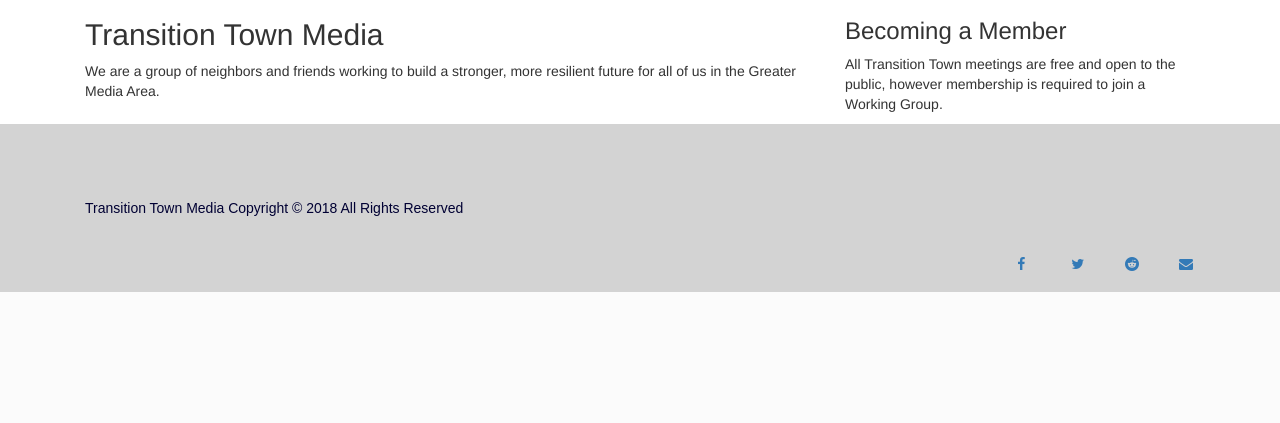
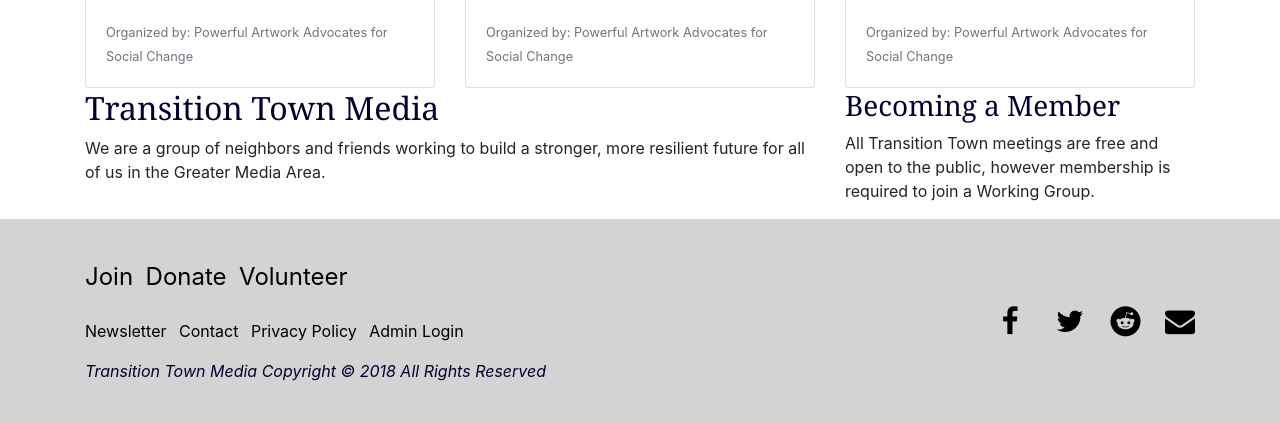
Before and after one commit to LoriImbesi/ttm-website-project, a PHP site: page / in a window 1280 px wide. Shown: the part 1117-1540 px from the top of the page. Before the commit the page ends 1409 px from the top, so only its background shows below. Run offline with PHP 8.4, Linux system fonts and the light colour scheme; some libraries are stand-ins or nearby versions.

Commit message:
Update structure and styling for footer

```diff
--- a/includes/footer.php
+++ b/includes/footer.php
@@ -1,42 +1,37 @@
 <div id="footer">
     <footer>
-        <!--                    <div class="float-sm-left">Float left on viewports sized SM (small) or wider</div><br>
+        <!--
+            <div class="float-sm-left">Float left on viewports sized SM (small) or wider</div><br>
             <div class="float-md-left">Float left on viewports sized MD (medium) or wider</div><br>
             <div class="float-lg-left">Float left on viewports sized LG (large) or wider</div><br>
             <div class="float-xl-left">Float left on viewports sized XL (extra-large) or wider</div>
         -->
-        <br>
-        <div class="container text-left">
+        <div class="container">
+            <div class="row align-items-center">
+                <div class="col text-left">
+                    <ul class="list-inline larger-footer-links">
+                        <li class="list-inline-item"><a href="#">Join</a></li>
+                        <li class="list-inline-item"><a href="#">Donate</a></li>
+                        <li class="list-inline-item"><a href="#">Volunteer</a></li>
+                    </ul>
 
-        Transition Town Media Copyright &copy; 2018 All Rights Reserved<br>
-        <a href="contact-us"><!--lori.imbesi@gmail.com</a>-->
-        </a>
+                    <ul class="list-inline">
+                        <li class="list-inline-item"><a href="#">Newsletter</a></li>
+                        <li class="list-inline-item"><a href="#">Contact</a></li>
+                        <li class="list-inline-item"><a href="#">Privacy Policy</a></li>
+                        <li class="list-inline-item"><a href="#">Admin Login</a></li>
+                    </ul>
+
+                    <em>Transition Town Media Copyright &copy; 2018 All Rights Reserved</em>
                 </div>
-        <!--I inserted this and my header changed - why?-->
-        <link href="https://maxcdn.bootstrapcdn.com/font-awesome/4.4.0/css/font-awesome.min.css" rel="stylesheet"/>
-        <link href="https://maxcdn.bootstrapcdn.com/bootstrap/3.3.5/css/bootstrap.min.css" rel="stylesheet"/>
-        <footer class="footer">
-            <div class="container text-right">
+
+                <div class="col text-right">
                     <a href="#"><i class="fa fa-facebook"></i></a>
                     <a href="#"><i class="fa fa-twitter"></i></a>
                     <a href="#"><i class="fa fa-reddit"></i></a>
                     <a href="#"><i class="fa fa-envelope"></i></a>
                 </div>
+            </div>
+        </div>
     </footer>
-
-        <!--     <ul class="nav justify-content-end">
-<li class="nav-item">
-<a class="nav-link active" href="#" class="fa fa-facebook"></a>
-</li>
-<li class="nav-item">
-<a class="nav-link" href="#" class="fa fa-twitter"></a>
-</li>
-<li class="nav-item">
-<a class="nav-link" href="#">Link</a>
-</li>
-<li class="nav-item">
-<a class="nav-link disabled" href="#">Disabled</a>
-</li>
-</ul>
-
--->
+</div>
--- a/index.php
+++ b/index.php
@@ -6,6 +6,7 @@
         <meta name="viewport" content="width=device-width, initial-scale=1, shrink-to-fit=no">
 
         <link rel="stylesheet" href="https://maxcdn.bootstrapcdn.com/bootstrap/4.0.0/css/bootstrap.min.css" integrity="sha384-Gn5384xqQ1aoWXA+058RXPxPg6fy4IWvTNh0E263XmFcJlSAwiGgFAW/dAiS6JXm" crossorigin="anonymous">
+        <link href="https://maxcdn.bootstrapcdn.com/font-awesome/4.4.0/css/font-awesome.min.css" rel="stylesheet"/>
         <link rel="stylesheet" href="ttm.css">
     </head>
     <body>
--- a/ttm.css
+++ b/ttm.css
@@ -34,7 +34,23 @@ body, html {
     position: relative;
 }
 
-footer {color: #000033; background-color: #D3D3D3; background-position: right; line-height: 400%; text-indent: 1em; font-family: sans-serif; }
+footer { color: #000033; background-color: #D3D3D3; padding: 40px 0; }
+
+footer a {
+    color: black;
+}
+footer a:hover,
+footer a:active {
+    color: gray;
+}
+
+footer .larger-footer-links {
+    margin-bottom: 1.5rem;
+}
+footer .larger-footer-links a {
+    font-size: 150%;
+}
+
 
 h1 {font-family: Georgia, "Times New Roman", serif;
 }
```
Lines whose indentation alone changed are shown as unchanged.
